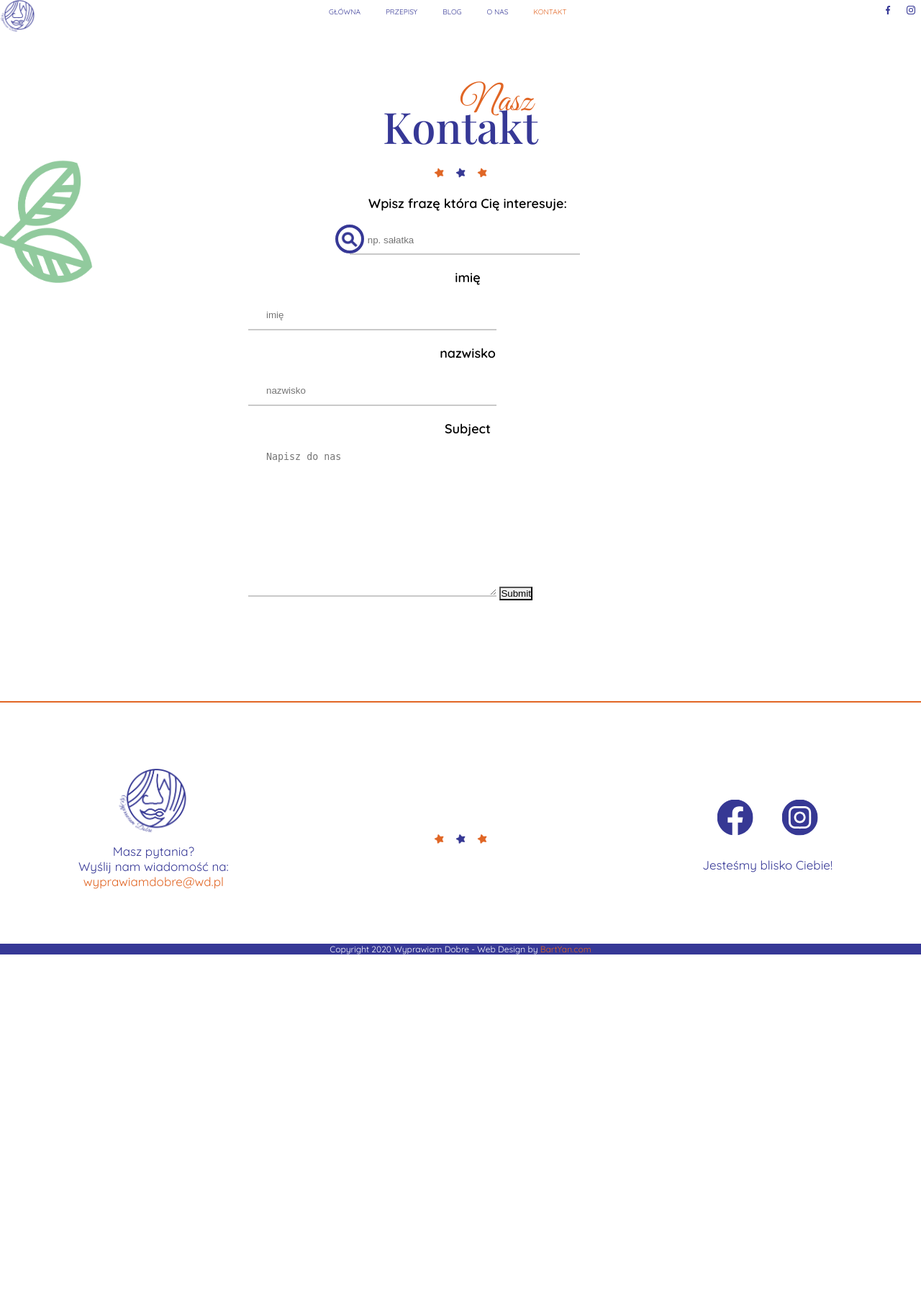
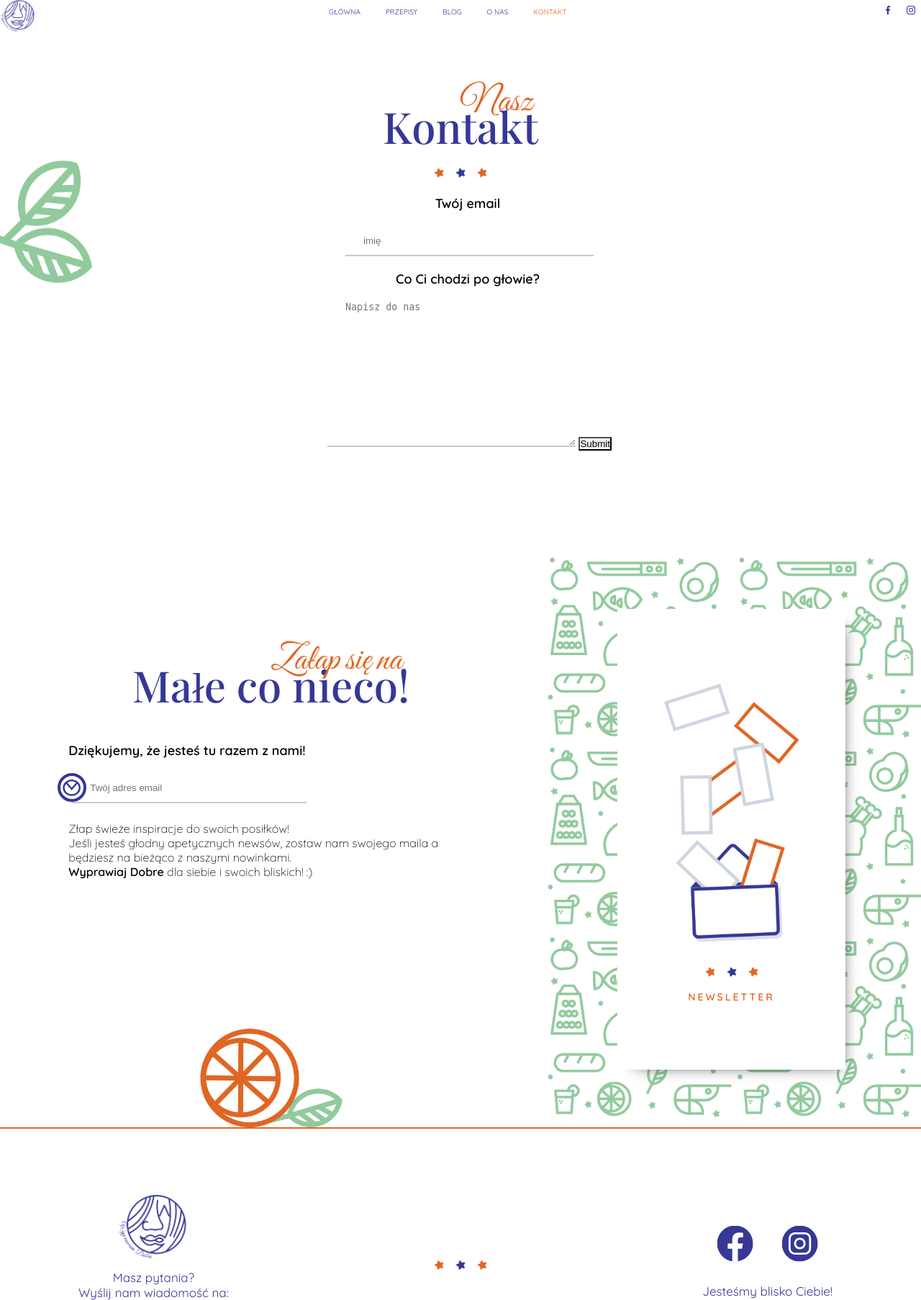
Before and after one commit to BartYan/Wyprawiam-Dobre, a PHP site: page /contact.html in a window 1280 px wide. Shown: the top 1806 px of the page at 72% size. Before the commit the page ends 1326 px from the top, so only its background shows below. Run offline with PHP 8.4, Linux system fonts and the light colour scheme; some web fonts are replaced.

Commit message:
contact changes

```diff
--- a/about.html
+++ b/about.html
@@ -225,7 +225,7 @@
         <form class="input_container" method="" action="">
           <label for="" class="input_container-label"> Bardzo dziękujęmy, że dalej odkrywasz naszego bloga :)</label>
           <fieldset>
-            <input class="input_container-roll" type="email" id="email" name="email" placeholder="Twój adres email">
+            <input class="input_container-field" type="email" id="email" name="email" placeholder="Twój adres email">
             <button class="input_container-btn">
               <img class="input_container-btn--img" src="img/email.png" alt="ikonka email">
               <span class="input_container-btn--text">wyślij</span>
--- a/contact.html
+++ b/contact.html
@@ -102,34 +102,57 @@
         </div>
 
         <div class="center_infoBox">
-            <form class="input_container input_container-center search" method="get" action="">
-                <label for="search" class="input_container-label label_center"> Wpisz frazę która Cię
-                    interesuje:</label>
-                <fieldset class="fieldset_input-center">
-                    <button class="input_container-btn">
-                        <img class="input_container-btn--img" src="img/loupe.png" alt="ikona lupki">
-                        <span class="input_container-btn--text">szukaj</span>
-                    </button>
-                    <input class="input_container-roll" type="search" id="search" name="search"
-                        placeholder="np. sałatka">
-                </fieldset>
-            </form>
+            <form class="input_container input_container-center center_field" action="action_page.php">
 
-            <div class="center_infoBox">
-                <form class="input_container input_container-center" action="action_page.php">
+                <label for="fname" class="input_container-label label_center">Twój email</label>
+                <input type="text" class="input_container-field" id="fname" name="firstname" placeholder="imię">
 
-                  <label for="fname" class="input_container-label label_center">imię</label>
-                  <input type="text" class="input_container-roll" id="fname" name="firstname" placeholder="imię">
-
-                  <label for="lname" class="input_container-label label_center">nazwisko</label>
-                  <input type="text" class="input_container-roll" id="lname" name="lastname" placeholder="nazwisko">
-
-                  <label for="subject" class="input_container-label label_center">Subject</label>
-                  <textarea id="subject" class="input_container-roll" name="subject" placeholder="Napisz do nas" style="height:200px"></textarea>
+                <label for="subject" class="input_container-label label_center">Co Ci chodzi po głowie?</label>
+                <textarea id="subject" class="input_container-field" name="subject" placeholder="Napisz do nas"
+                    style="height:200px"></textarea>
 
                 <input type="submit" value="Submit">
 
             </form>
+        </div>
+    </section>
+
+    <!--NEWSLETTER SECTION-->
+  <section class="section">
+    <div class="infoBox infoBox_newsLetter">
+      <div class="infoBox_top">
+        <div class="section_title">
+          <span class="section_title-span">Załap się na</span>
+          <h1 class="section_title-head">Małe co nieco!</h1>
+        </div>
+
+        <form class="input_container" method="" action="">
+          <label for="" class="input_container-label"> Dziękujemy, że jesteś tu razem z nami!</label>
+          <fieldset>
+            <input class="input_container-field" type="email" id="email" name="email" placeholder="Twój adres email">
+            <button class="input_container-btn">
+              <img class="input_container-btn--img" src="img/email.png" alt="ikonka email">
+              <span class="input_container-btn--text">wyślij</span>
+            </button>
+          </fieldset>
+        </form>
+
+        <p class="infoBox_top-description">Złap świeże inspiracje do swoich posiłków!</br>Jeśli jesteś głodny
+          apetycznych
+          newsów, zostaw nam swojego maila a będziesz na bieżąco z naszymi nowinkami.
+          </br><b>Wyprawiaj Dobre</b> dla siebie i swoich bliskich! :)</p>
+      </div>
+      <div class="infoBox_bottom">
+        <img class="infoBox_bottom-img" src="img/orange.png" alt="ikonka pomarańczy">
+      </div>
+    </div>
+    <div class="patternBox patternNewsletter">
+      <div class="patternBox_white">
+        <div class="patternBox_white-items">
+          <img class="image" src="img/newsletter.png" alt="obrazek koperty z przepisami">
+          <img class="stars" src="img/stars.png" alt="ikonka gwiazdek">
+          <h4 class="blogTitle">newsletter</h4>
+        </div>
       </div>
     </div>
   </section>
--- a/index.html
+++ b/index.html
@@ -24,7 +24,6 @@
   <meta name="keywords"
     content="przepis, blog kulinarny, kuchnia, śniadanie, obiad, kolacja, deser, drink, lunch, ugotuj, gotuj, wyprawiam dobre, wyprawiam, dobre, danie, dania, szybki obiad" />
 </head>
-
 <body>
   <!--HEADER SECTION-->
   <header>
@@ -97,7 +96,7 @@
         <form class="input_container search" method="get" action="">
           <label for="search" class="input_container-label"> Wpisz frazę która Cię interesuje:</label>
           <fieldset>
-            <input class="input_container-roll" type="search" id="search" name="search"
+            <input class="input_container-field" type="search" id="search" name="search"
               placeholder="Co dziś ugotujemy?">
             <button class="input_container-btn">
               <img class="input_container-btn--img" src="img/loupe.png" alt="ikona lupki">
@@ -303,7 +302,7 @@
         <form class="input_container" method="" action="">
           <label for="" class="input_container-label"> Dziękujemy, że jesteś tu razem z nami!</label>
           <fieldset>
-            <input class="input_container-roll" type="email" id="email" name="email" placeholder="Twój adres email">
+            <input class="input_container-field" type="email" id="email" name="email" placeholder="Twój adres email">
             <button class="input_container-btn">
               <img class="input_container-btn--img" src="img/email.png" alt="ikonka email">
               <span class="input_container-btn--text">wyślij</span>
--- a/js/buttonRoller.js
+++ b/js/buttonRoller.js
@@ -1,4 +1,4 @@
-const animeInput = document.getElementsByClassName("input_container-roll");
+const animeInput = document.getElementsByClassName("input_container-field");
     const animeBtn = document.getElementsByClassName("input_container-btn");
     const animeTxt = document.getElementsByClassName("input_container-btn--text");
 
--- a/recipes.html
+++ b/recipes.html
@@ -109,7 +109,7 @@
                         <img class="input_container-btn--img" src="img/loupe.png" alt="ikona lupki">
                         <span class="input_container-btn--text">szukaj</span>
                     </button>
-                    <input class="input_container-roll" type="search" id="search" name="search"
+                    <input class="input_container-field" type="search" id="search" name="search"
                         placeholder="np. sałatka">
                 </fieldset>
             </form>
--- a/sass/_base.scss
+++ b/sass/_base.scss
@@ -342,7 +342,7 @@ body {
 		/* rest */
 	}
 
-	&-roll {
+	&-field {
 		width: 50%;
 		height: 40px;
 		border: none;
@@ -353,7 +353,7 @@ body {
 		padding: 0 0 0 25px;
 	}
 
-	&-roll:focus {
+	&-field:focus {
 		border: none;
 		border-bottom: 3px solid $orange-color;
 	}
--- a/sass/_recipes.scss
+++ b/sass/_recipes.scss
@@ -17,6 +17,11 @@
   .center_infoBox-description {
     text-align: left;
     padding: 25px 0 0 20px;
+  }
+
+  //contact.html
+  .center_field {
+    text-align: center;
   }
 }
 
--- a/sass/style.scss
+++ b/sass/style.scss
@@ -5,4 +5,5 @@
 @import "_about";
 @import "_recipes";
 @import "_animations";
+@import "_contact";
 @import "_mediaqueries";
```
Also changed, not shown: css/style.min.css, sass/_contact.scss (added), 1 other file. Lines whose indentation alone changed are shown as unchanged.
